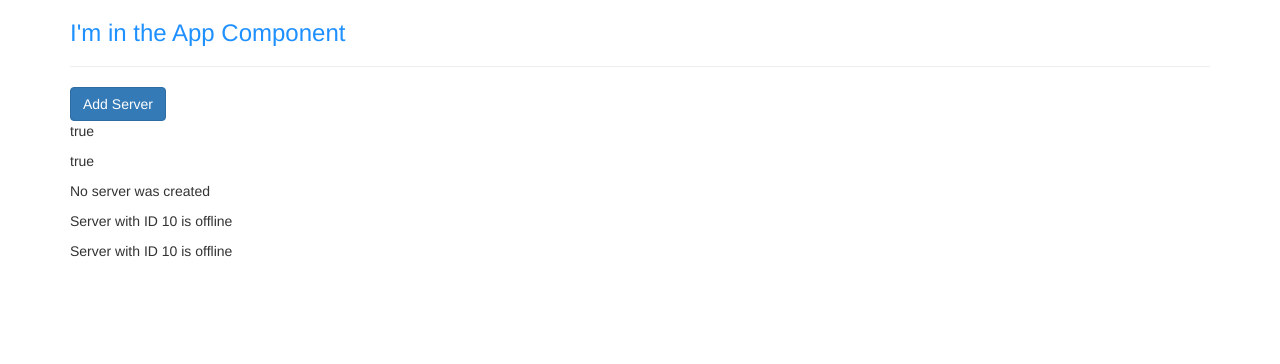
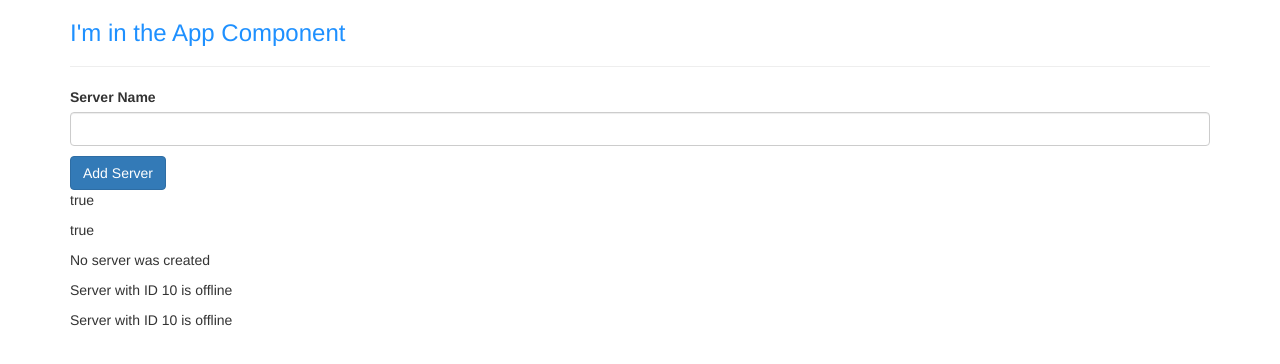
Before and after one commit to blaytenshi/learningAngular7, an Angular app: page / in a window 1280 px wide. Shown: the top 364 px of the page. Built offline with nearby package versions, Linux system fonts and the light colour scheme.

Commit message:
S2L29 Passing and Using Data with Event Binding

```diff
--- a/src/app/servers/servers.component.html
+++ b/src/app/servers/servers.component.html
@@ -1,3 +1,16 @@
+<label>Server Name</label>
+<!--
+  (input) is an event fired by the input element for every change
+  of input. The $event is a special reserved variable name that
+  you can use in the template to refer to te event object that is
+  generated when an event is fired. This $event object will be passed
+  into the onUpdateServerName function as the first parameter.
+-->
+<input
+  type="text"
+  class="form-control"
+  (input)="onUpdateServerName($event)">
+<p>{{ serverName }}</p>
 <!--
   The [] around the property tells angular we want to dynamically
   bind the disabled property to a specific value found in the
--- a/src/app/servers/servers.component.ts
+++ b/src/app/servers/servers.component.ts
@@ -25,6 +25,7 @@ export class ServersComponent implements OnInit {
 
   allowNewServer: boolean = false;
   serverCreationStatus = 'No server was created';
+  serverName = '';
 
   constructor() {
     // change the allowNewServer button to clickable 2 seconds
@@ -38,6 +39,13 @@ export class ServersComponent implements OnInit {
     this.serverCreationStatus = 'Server was created';
   }
 
+  // when the onUpdateServerName is called with the event, we want to
+  // set the serverName each time. Note this isn't strictly two-way
+  // binding yet!
+  onUpdateServerName(event: Event) {
+    this.serverName = (event.target as HTMLInputElement).value;
+  }
+
   ngOnInit() {
   }
 
```
